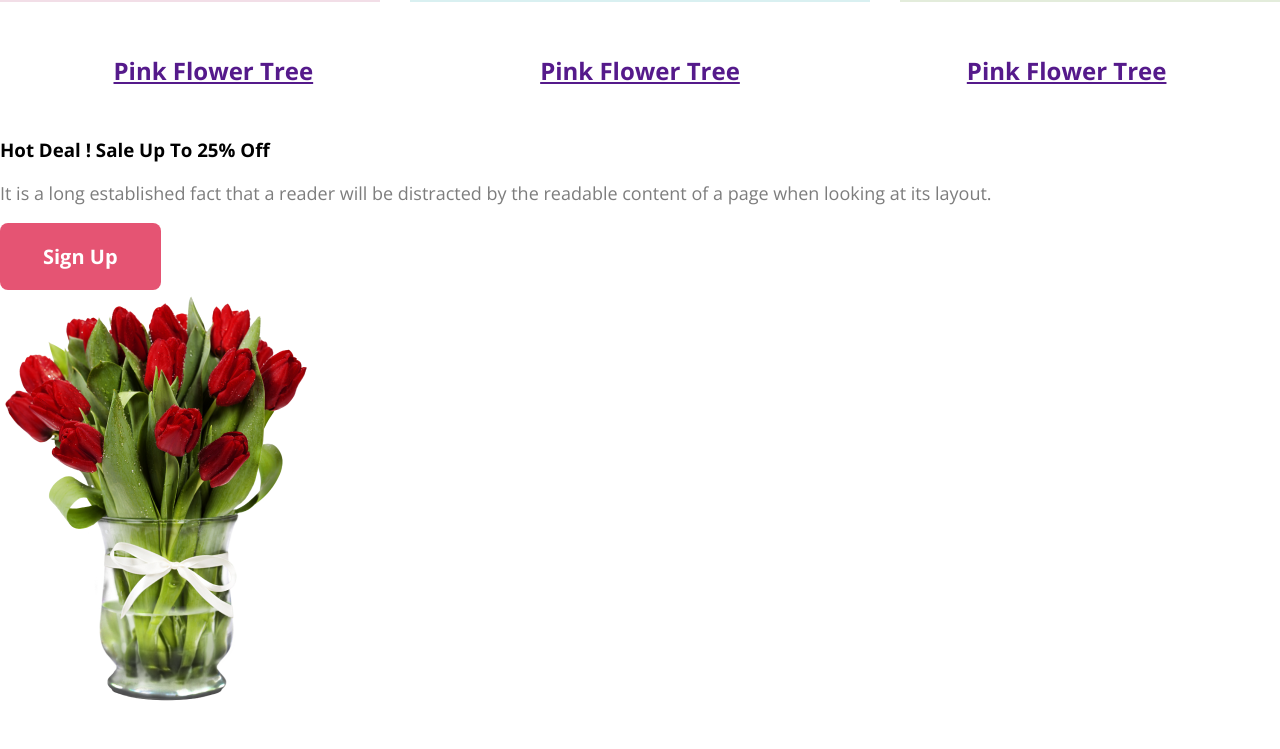
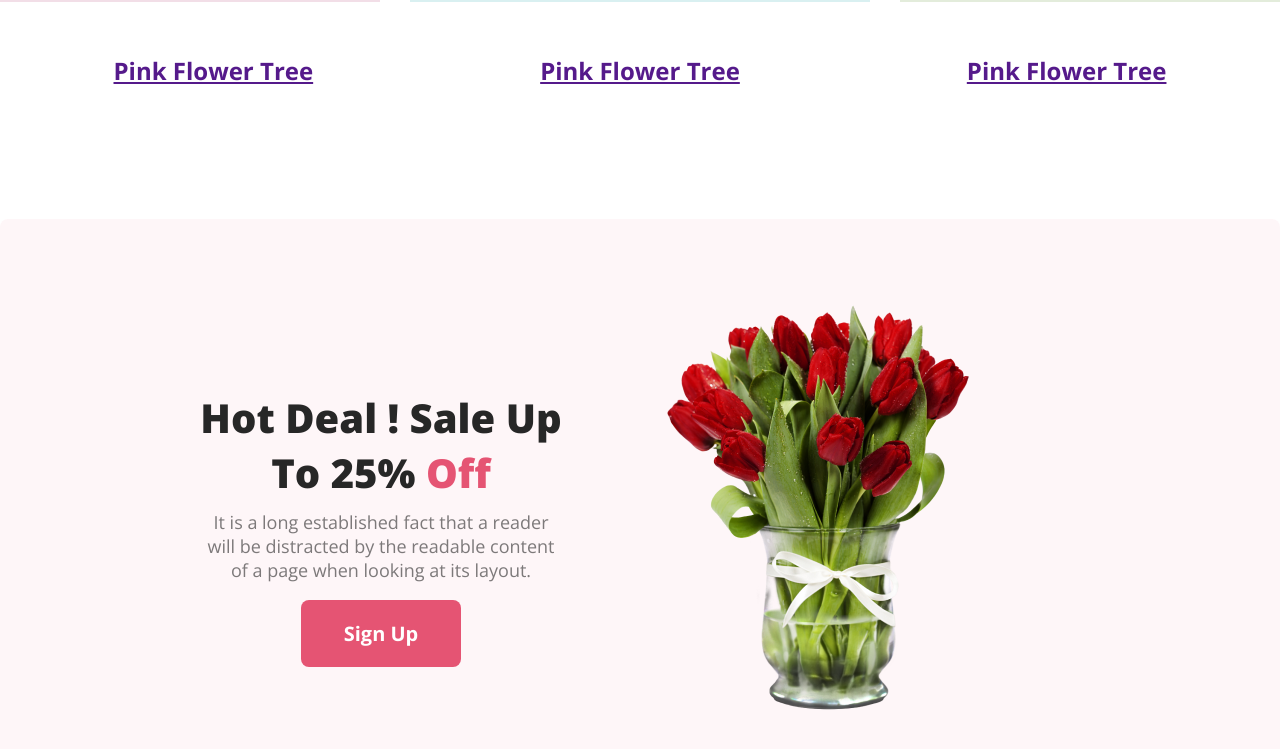
Before and after one commit to syedahmad95/flower-shop-assignment1, a plain HTML site: page index.html in a window 1280 px wide. Shown: the part 1767-2516 px from the top of the page. Before the commit the page ends 2482 px from the top, so only its background shows below. Drawn offline with nearby package versions, Linux system fonts and the light colour scheme.

Commit message:
Hot deal section added

```diff
--- a/index.html
+++ b/index.html
@@ -59,13 +59,17 @@
         <!-- Hot Deal Section Start -->
 
         <section>
-            <div class="hot-deal-container"></div>
-            <div class="hot-deal-content">
-                <h3 class="hot-deal-title">Hot Deal ! Sale Up To 25% Off</h3>
-                <p class="hot-deal-description description-style">It is a long established fact that a reader will be distracted by the readable content of a page when looking at its layout.</p>
-                <button class="btn-primary">Sign Up</button>
+            <div class="hot-deal-container">
+
+                <div class="hot-deal-content">
+                    <h3 class="hot-deal-title">Hot Deal ! Sale Up To 25% <span style="color: #e55473;">Off</span> </h3>
+                    <p class="hot-deal-description description-style">It is a long established fact that a reader will
+                        be distracted by the readable content of a page when looking at its layout.</p>
+                    <button class="btn-primary">Sign Up</button>
+                </div>
+                <img src="flower Asset/pngwing 8.png" alt="">
             </div>
-            <img src="flower Asset/pngwing 8.png" alt="">
+
 
         </section>
 
--- a/styles/style.css
+++ b/styles/style.css
@@ -64,7 +64,7 @@ body {
 /* Our Featured Section Styles Start */
 
 .featured-container {
-    max-width: 1440px;
+    max-width: 1400px;
     display: flex;
     justify-content: center;
     gap: 30px;
@@ -77,11 +77,13 @@ body {
     background-color: rgba(167, 33, 98, 0.15);
     padding: 110px 78px 0px 76px;
 }
+
 .featured-content-2 {
     border-radius: 300px 300px 0px 0px;
     background-color: rgba(5, 151, 160, 0.15);
     padding: 115px 45px 50px 45px;
 }
+
 .featured-content-3 {
     border-radius: 300px 300px 0px 0px;
     background-color: rgba(71, 125, 17, 0.15);
@@ -89,3 +91,32 @@ body {
 }
 
 /* Our Featured Section Styles End */
+
+/* Hot Deal Section Style Start */
+.hot-deal-container {
+    margin: 100px 0px;
+    display: flex;
+    gap: 100px;
+    border-radius: 8px;
+    background-color: rgba(229, 84, 115, 0.05);
+    align-items: center;
+    justify-content: space-between;
+    padding: 80px 300px 80px 200px;
+}
+.hot-deal-content{
+    justify-content: center;
+    align-items: center;
+    text-align: center;
+}
+
+.hot-deal-title {
+    color: #272727;
+    font-size: 40px;
+    font-weight: 800;
+    text-align: center;
+    margin-bottom: 10px;
+}
+.hot-deal-description{
+    text-align: center;
+    margin-top: 10px;
+}
```
